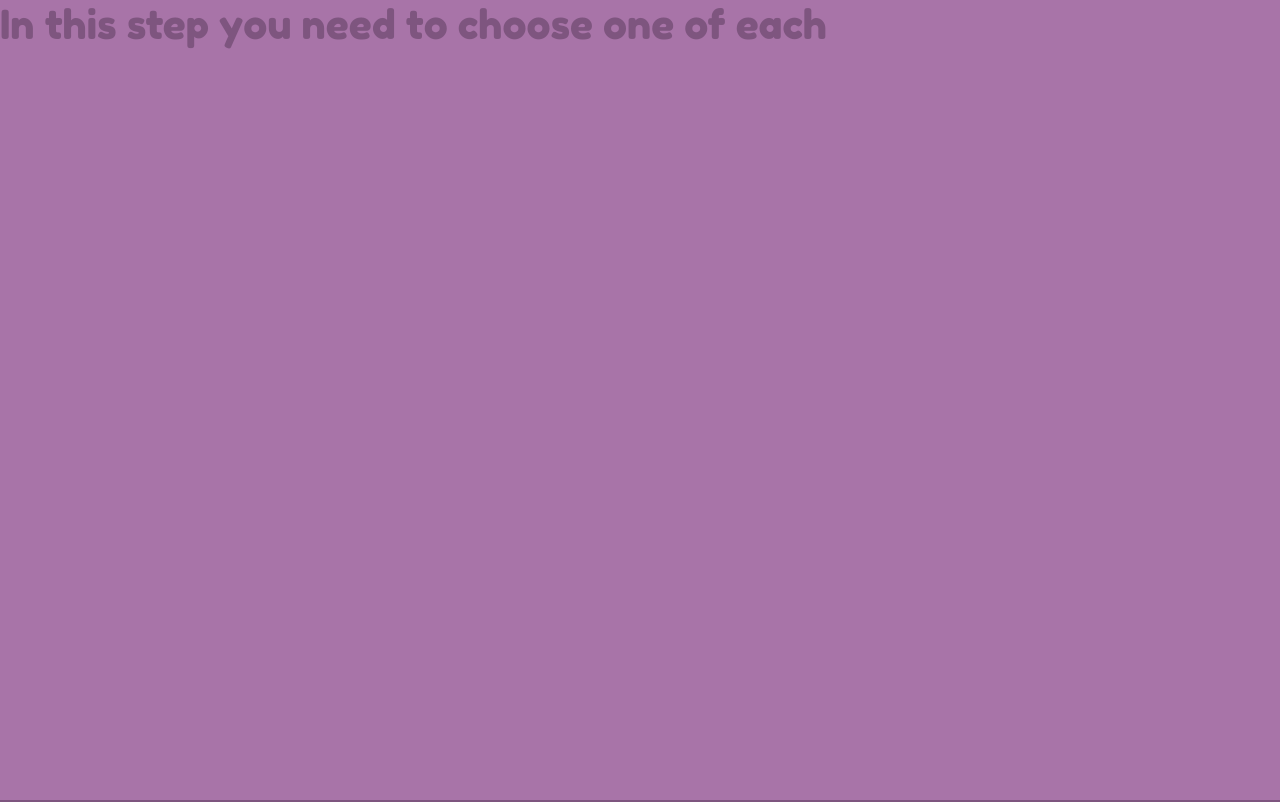
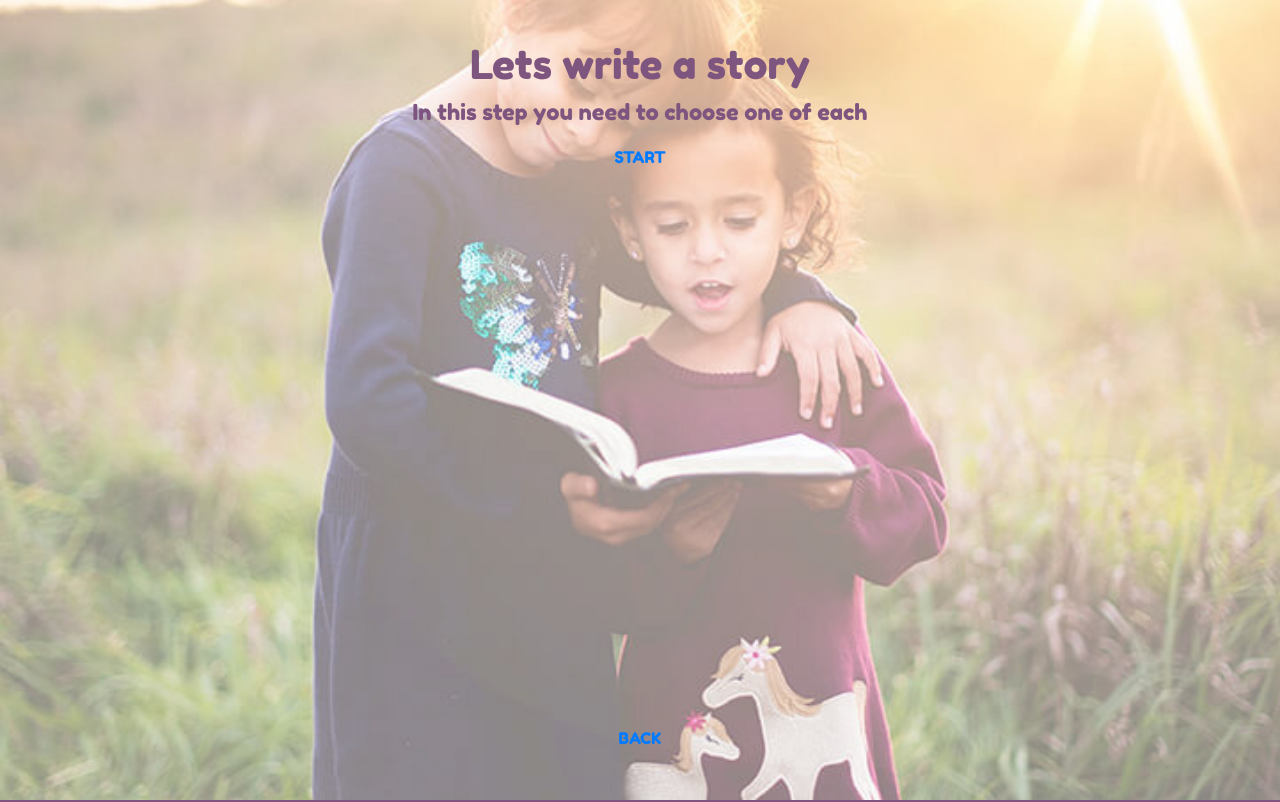
Before and after one commit to CharlotteAneriksson/my-milestone2, a plain HTML site: page english.html in a window 1280 px wide. Shown: the top 802 px of the page. Drawn offline with nearby package versions, Linux system fonts and the light colour scheme.

Commit message:
working on buttons

```diff
--- a/css/main.css
+++ b/css/main.css
@@ -33,6 +33,18 @@ body {
     background-size: cover;
     background-attachment: fixed; /* Fills whitespace createt on iphone */
 }
+#choiceContainer section:nth-child(1){
+    background-image: url("../assets/img/bg2.jpg");
+    background-position: center;
+    background-repeat: no-repeat;
+    background-size: cover;
+}
+#choiceContainer section:nth-child(5){
+    background-image: url("../assets/img/bg3.jpg");
+    background-position: center left;
+    background-repeat: no-repeat;
+    background-size: cover;
+}
     /*      Welcome phrase        */
 #two-language-heading{
     margin-top:30px;
@@ -45,7 +57,7 @@ header h1 span{
     display:block;
     font-size: 50%;
 }
-    /*      Buttons        */
+    /*      Flags        */
 .btn-language img{
     margin:10px 0 10px 0;
     opacity:0.8;
@@ -77,7 +89,7 @@ footer button:hover{
     color:#7e557f;
     background-color:#a874a8;
 }
-   /* Info shows when clicked */
+        /*      Info shows when clicked       */
 #showHowItWorks{
     font-family: 'Source Sans Pro', sans-serif;
     color:#fafafa;
@@ -94,7 +106,7 @@ footer button:hover{
     visibility:hidden;
 }
 
-    /*      Footer        */
+    /*      Second page - User makes their choices      */
 #choiceContainer{
     height:100vh;
 }
@@ -102,7 +114,14 @@ footer button:hover{
     height:100vh;
 }
 #choiceContainer section:nth-child(1){
-    background-color:#a874a8;
+    text-align: center;
+}
+#choiceContainer section > h1{
+    padding:40px 10px 0 10px;
+}
+#choiceContainer section > p{
+    font-size:22px;
+    padding:0 5px 0 5px;
 }
 #choiceContainer section:nth-child(2){
     background-color:#7e557f;
@@ -118,3 +137,14 @@ footer button:hover{
 #choiceContainer section:nth-child(5){
     background-color:#a874a8;
 }
+
+    /*      Buttons      */
+.greenButton{
+
+}
+.back{
+    margin:0 auto;
+    position: absolute;
+    bottom:50px;
+    left:0;
+}
--- a/english.html
+++ b/english.html
@@ -13,8 +13,19 @@
 </head>
 <body>
     <div id="choiceContainer">
-        <section><h1>In this step you need to choose one of each</h1></section>
-        <section>Character</section>
+        <section>
+            <h1>Lets write a story</h1>
+            <p>In this step you need to choose one of each</p>
+            <div class="row">
+                <div class="col-12 .greenButton">
+                   <a class="text-uppercase" href="#character" role="button">start</a>
+                </div>
+                <div class="col-12 back">
+                   <a class="text-uppercase" href="index.html" role="button">back</a>
+                </div>
+            </div>
+        </section>
+        <section id="character">Character</section>
         <section>Enviroment</section>
         <section>Item</section>
         <section>Are you ready? Onclick action</section>
```
